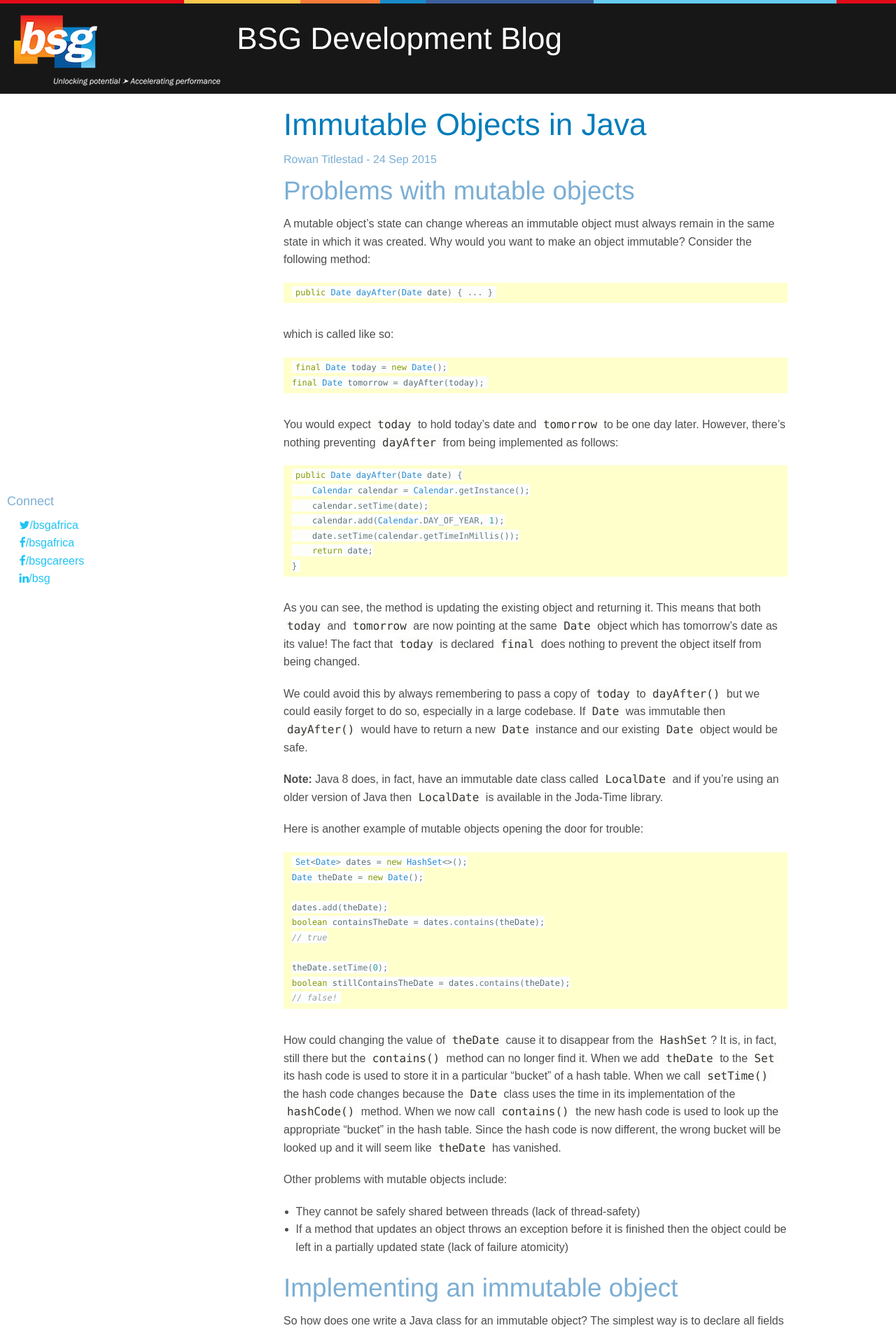
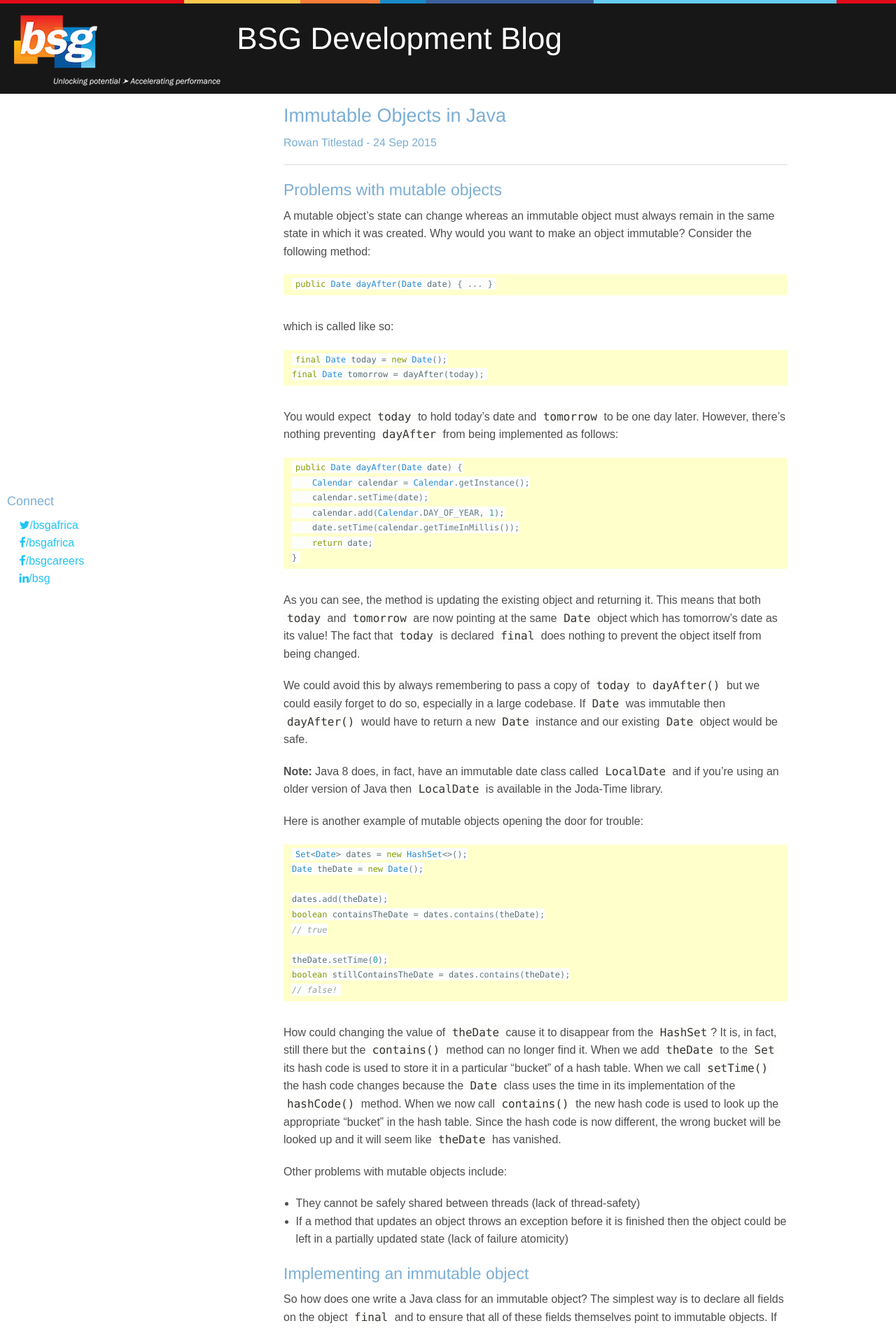
Before and after one commit to BSG-Africa/blog, a Jekyll site: the page built from _posts/2015-09-24-immutable-objects.md, in a window 1280 px wide. Shown: the top 1898 px of the page at 70% size. Built offline with Jekyll 4.4.1, drawn with Linux system fonts in a browser that asks for light colours; nearby versions of some CDN libraries; Markdown is read by kramdown in place of the engine named in the settings.

Commit message:
add favicon link; use smaller headers

```diff
--- a/_includes/head.html
+++ b/_includes/head.html
@@ -3,6 +3,7 @@
     <meta http-equiv="X-UA-Compatible" content="chrome=1">
     <title>{{ page.title }}</title>
 
+    <link rel="shortcut icon" href="http://www.bsg.co.za/wp-content/themes/bsg/favicon.ico" />
     <link rel="stylesheet" href="{{ site.baseurl }}/stylesheets/foundation-5.5.3/css/normalize.css">
     <link rel="stylesheet" href="{{ site.baseurl }}/stylesheets/foundation-5.5.3/css/foundation.css">
     <link rel="stylesheet" href="{{ site.baseurl }}/stylesheets/styles.css">
--- a/_layouts/post.html
+++ b/_layouts/post.html
@@ -9,8 +9,9 @@
     </div>
     <div class="columns medium-9">
         <section>
-            <h1>{{ page.title }}</h1>
+            <h3>{{ page.title }}</h3>
             <h6>{{ page.author }} &dash; {{ page.date | date_to_string }}</h6>
+            <hr>
             {{ content }}
         </section>
     </div>
--- a/_posts/2015-09-24-immutable-objects.md
+++ b/_posts/2015-09-24-immutable-objects.md
@@ -3,7 +3,7 @@ title: Immutable Objects in Java
 author: Rowan Titlestad
 ---
 
-## Problems with mutable objects
+#### Problems with mutable objects
 
 A mutable object’s state can change whereas an immutable object must always remain in the same state in which it was created. Why would you want to make an object immutable?
 <!--more-->
@@ -59,7 +59,7 @@ Other problems with mutable objects include:
 * They cannot be safely shared between threads (lack of thread-safety)
 * If a method that updates an object throws an exception before it is finished then the object could be left in a partially updated state (lack of failure atomicity)
 
-## Implementing an immutable object
+#### Implementing an immutable object
 
 So how does one write a Java class for an immutable object? The simplest way is to declare all fields on the object `final` and to ensure that all of these fields themselves point to immutable objects. If any field points to a mutable object then it has to be declared `private` and any accessor methods have to return a "defensive copy" of the object. Here's an example:
 
@@ -86,7 +86,7 @@ public class Article {
 
 Note that we’re protecting `publishedOn` by creating a new `Date` object with the same value. If the caller of `publishedOn()` later decides to alter the `Date` object we returned then the value stored in the `publishedOn` field will remain unchanged.
 
-## Working with immutable objects
+#### Working with immutable objects
 
 Say we have an instance of `Article` and the user needs to correct its `title`. We can’t update the existing object so we have to create a new `Article` with a different `title` but the same `publishedOn` date.
 
@@ -174,7 +174,7 @@ public Article withTitle(String title) {
 
 Note that the builder itself is mutable so it should only be used to create a new `Article` instance and then be discarded.
 
-## But I hate writing all that boilerplate!
+#### But I hate writing all that boilerplate!
 
 An alternative to writing the code by hand is to use something like Immutables 2.0 (http://immutables.org) to do it for you. Here’s all we need to define our `Article` (note that an abstract class will work too):
 
@@ -223,7 +223,7 @@ Article article = ImmutableArticle.builder()
 
 If you import your Maven project into IntelliJ then it will also generate the immutable class every time you either “Make” the project or “Compile” the `Article` interface. If, however, you need to manually set up the annotation processor in your IDE then follow these instructions: http://immutables.github.io/apt.html
 
-## References:
+#### References:
 * https://docs.oracle.com/javase/tutorial/essential/concurrency/immutable.html
 * http://www.yegor256.com/2014/06/09/objects-should-be-immutable.html
 * http://www.javapractices.com/topic/TopicAction.do?Id=29
```
